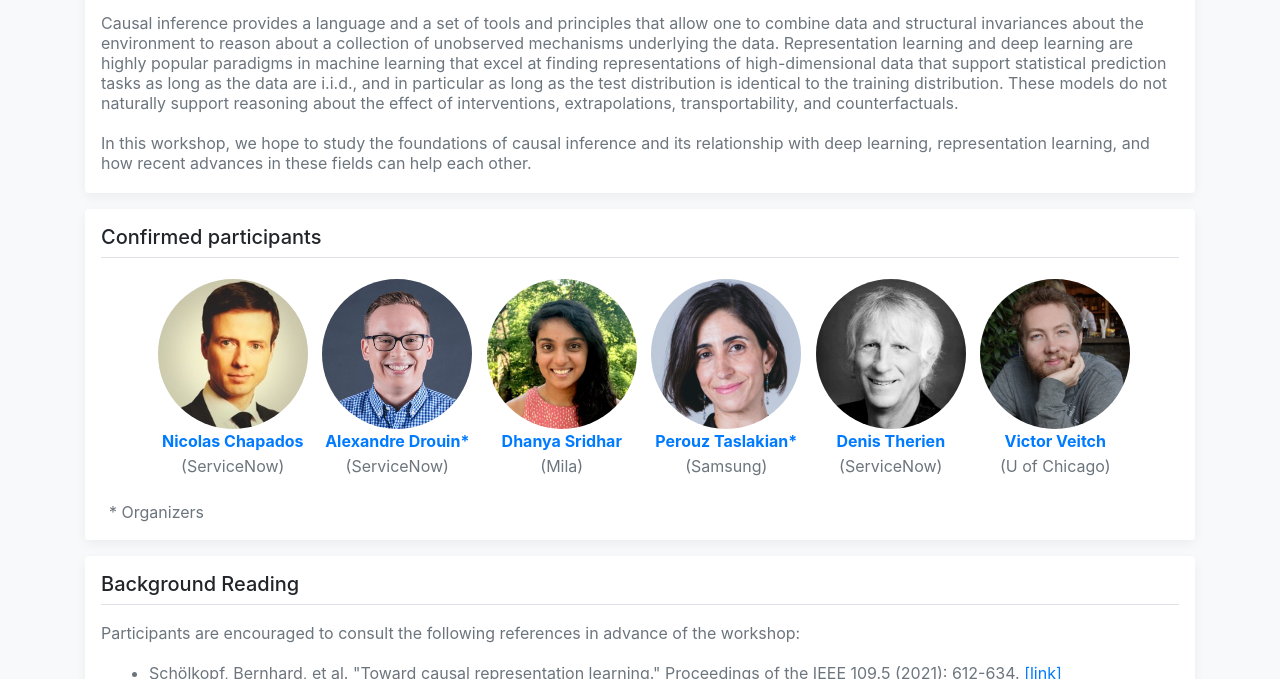
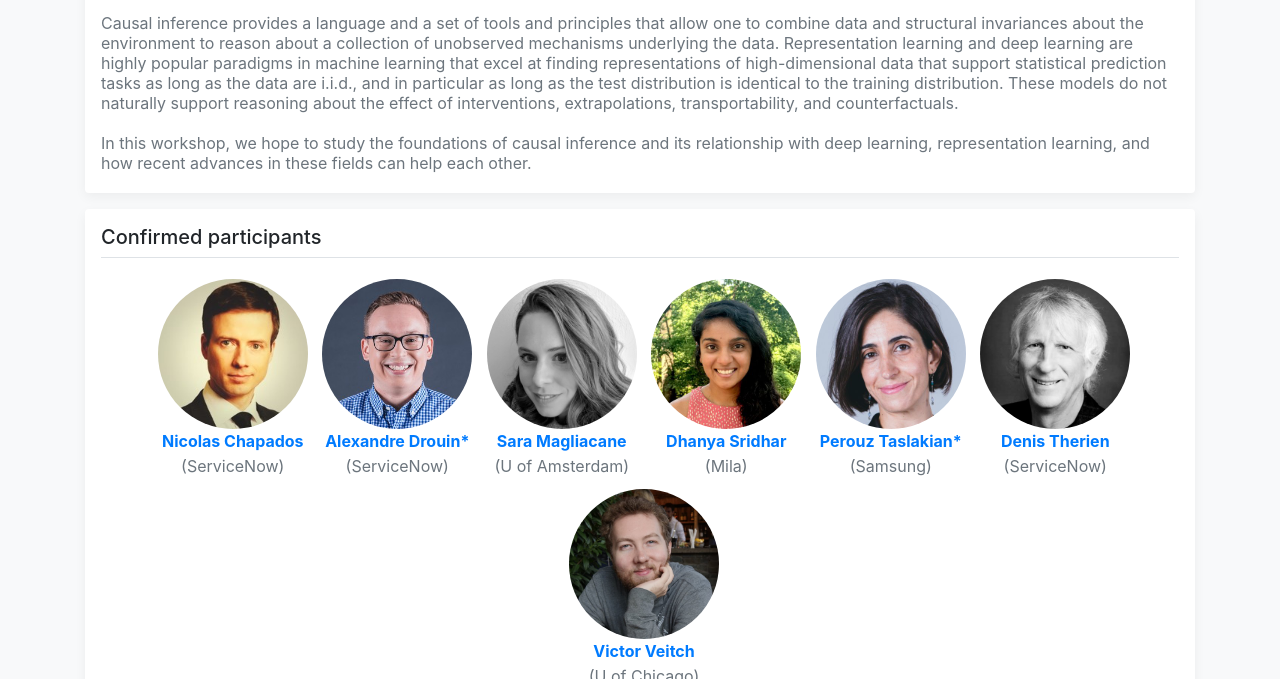
Before and after one commit to bclworkshop/2023, a plain HTML site: page index.html in a window 1280 px wide. Shown: the part 526-1205 px from the top of the page. Drawn offline with nearby package versions, Linux system fonts and the light colour scheme.

Commit message:
Add Sara

```diff
--- a/index.html
+++ b/index.html
@@ -269,6 +269,13 @@
                                         Kording</b></a> <br />(UPenn)
                             </li> -->
 
+                            <li>
+                                <a href="https://smaglia.wordpress.com/" target="_blank"><b><img
+                                            src="people/magliacane.jpg" class="rounded-circle" width="150"
+                                            height="150" /><br />Sara Magliacane
+                                    </b></a> <br />(U of Amsterdam)
+                            </li>
+
                             <!-- <li>
                                 <a href="https://www.vanderschaar-lab.com/prof-mihaela-van-der-schaar/"
                                     target="_blank"><b><img
```
Also changed, not shown: people/magliacane.jpg (added).
